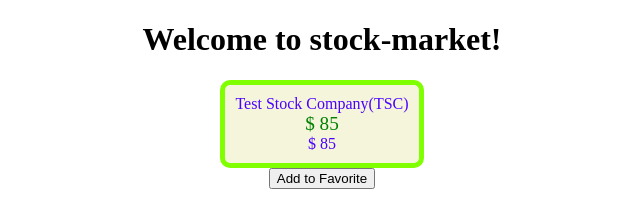
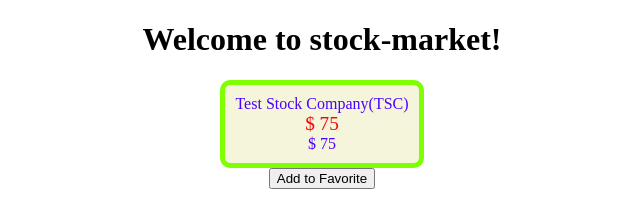
Before and after one commit to hema35/stock-market, an Angular app: page / in a window 1280 px wide. Shown: the top 203 px of the page, without its empty margins (318-958 px from the left). Built offline with nearby package versions, Linux system fonts and the light colour scheme.

Commit message:
ngstyle added

```diff
--- a/src/app/stock/stock-item/stock-item.component.html
+++ b/src/app/stock/stock-item/stock-item.component.html
@@ -1,6 +1,6 @@
 <div class="stock-container">
   <div class="name"> {{ stock.name + '('+ stock.code +')'}} </div>
-<div class="price" [ngClass] = "stockClasses">$ {{stock.price}}</div>
+<div class="price" [ngStyle] = "stockStyles">$ {{stock.price}}</div>
   $ {{ stock.price }}
   </div>
   <div>
--- a/src/app/stock/stock-item/stock-item.component.ts
+++ b/src/app/stock/stock-item/stock-item.component.ts
@@ -9,19 +9,18 @@
 export class StockItemComponent implements OnInit {
 
   public stock: Stock;
-  public stockClasses;
+  public stockStyles;
 
   constructor() { }
 
   ngOnInit(): void {
-    this.stock = new Stock('Test Stock Company', 'TSC', 85, 80);
+    this.stock = new Stock('Test Stock Company', 'TSC', 75, 80);
     let diff = (this.stock.price/this.stock.previousPrice) - 1;
     let largeChange = Math.abs(diff) > 0.01;
-    this.stockClasses = {
-      "positive": this.stock.isPositiveChange(),
-      "negative": !this.stock.isPositiveChange(),
-      "large-change": largeChange,
-      "small-change": !largeChange
+    this.stockStyles = {
+      "color" : this.stock.isPositiveChange() ? "green":"red",
+      "font-size": largeChange ? "1.2em" : "0.4em"
+
     };
   }
   toggleFavorite(event) {
```
